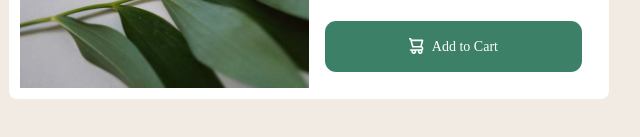
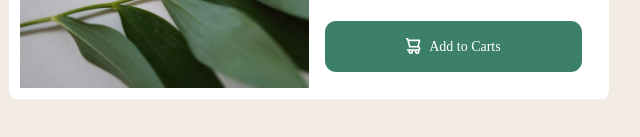
Before and after one commit to YoramMengistu/product-preview-card-component-main, a plain HTML site: page index.html in a window 1280 px wide. Shown: the part 545-682 px from the top of the page, 331-971 px from the left. Drawn offline with Linux system fonts and the light colour scheme; a web font is replaced by a local one.

Commit message:
product-preview-card-component-main

```diff
--- a/index.html
+++ b/index.html
@@ -52,7 +52,7 @@
                 fill="#FFF"
               />
             </svg>
-            Add to Cart
+            Add to Carts
           </button>
         </div>
       </article>
```
